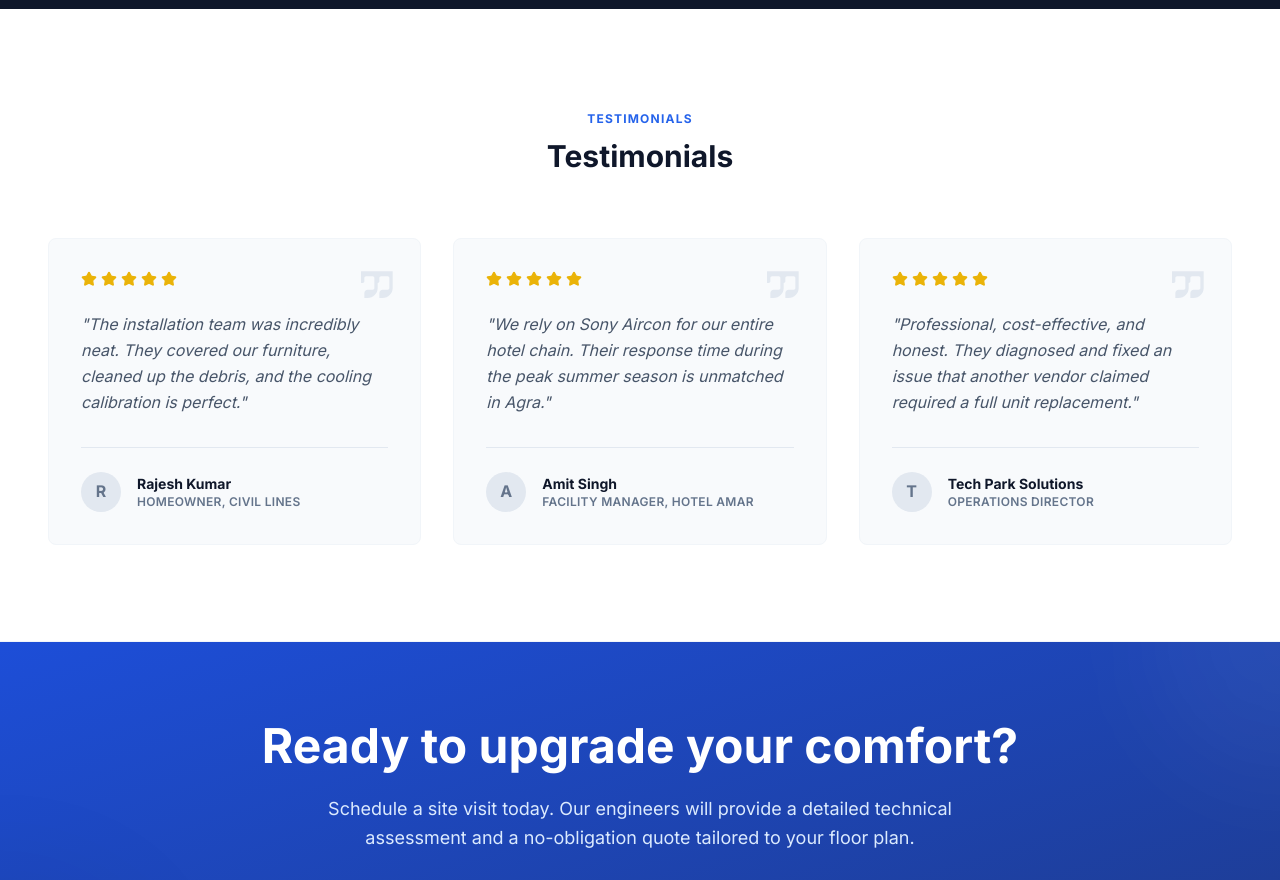
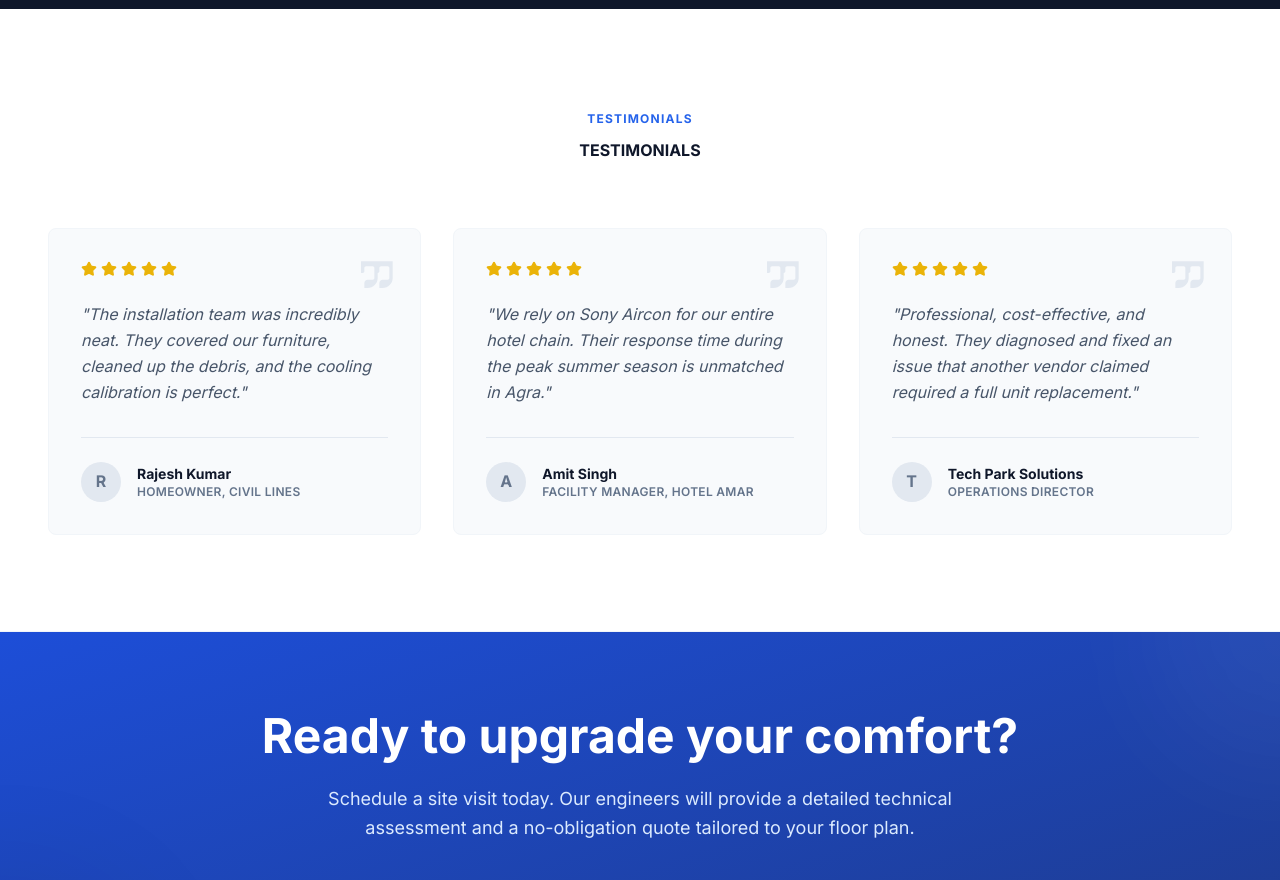
Before and after one commit to akshatJ15/Sony-Aircon, a React (Vite) app: page / in a window 1280 px wide. Shown: the part 2520-3400 px from the top of the page. Built offline with nearby package versions, Linux system fonts and the light colour scheme.

Commit message:
testimonli

```diff
--- a/src/pages/Home.tsx
+++ b/src/pages/Home.tsx
@@ -271,7 +271,7 @@ const Home = () => {
         <div className="container mx-auto px-6 md:px-12">
           <div className="text-center mb-16">
             <span className="text-blue-600 font-bold uppercase tracking-widest text-xs">Testimonials</span>
-            <h2 className="text-3xl font-bold text-slate-900 mt-2">Testimonials</h2>
+            <h2 className="text-blue-3xl font-bold uppercase text-slate-900 mt-2">Testimonials</h2>
           </div>
 
           <div className="grid grid-cols-1 md:grid-cols-3 gap-8">
```
